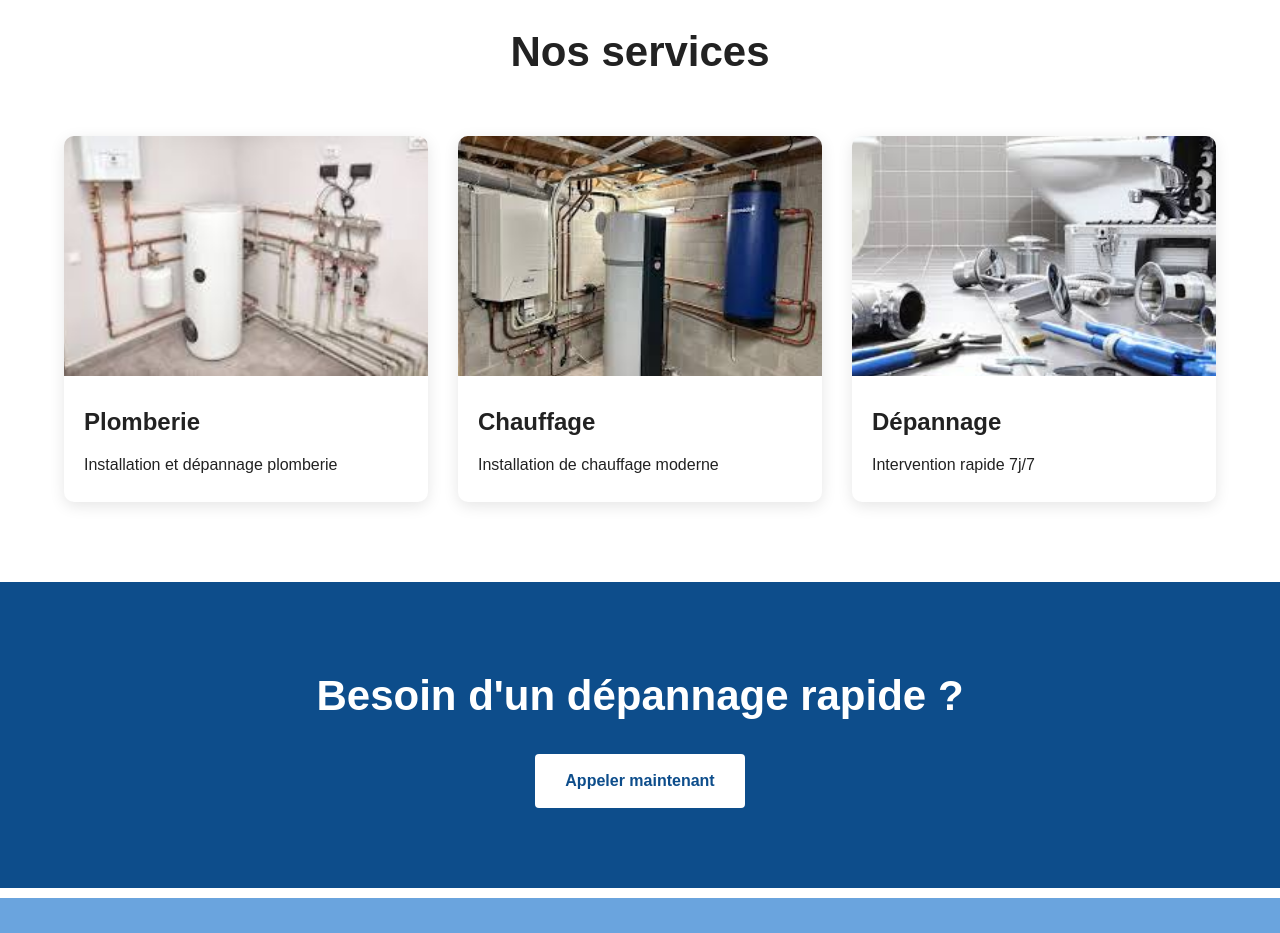
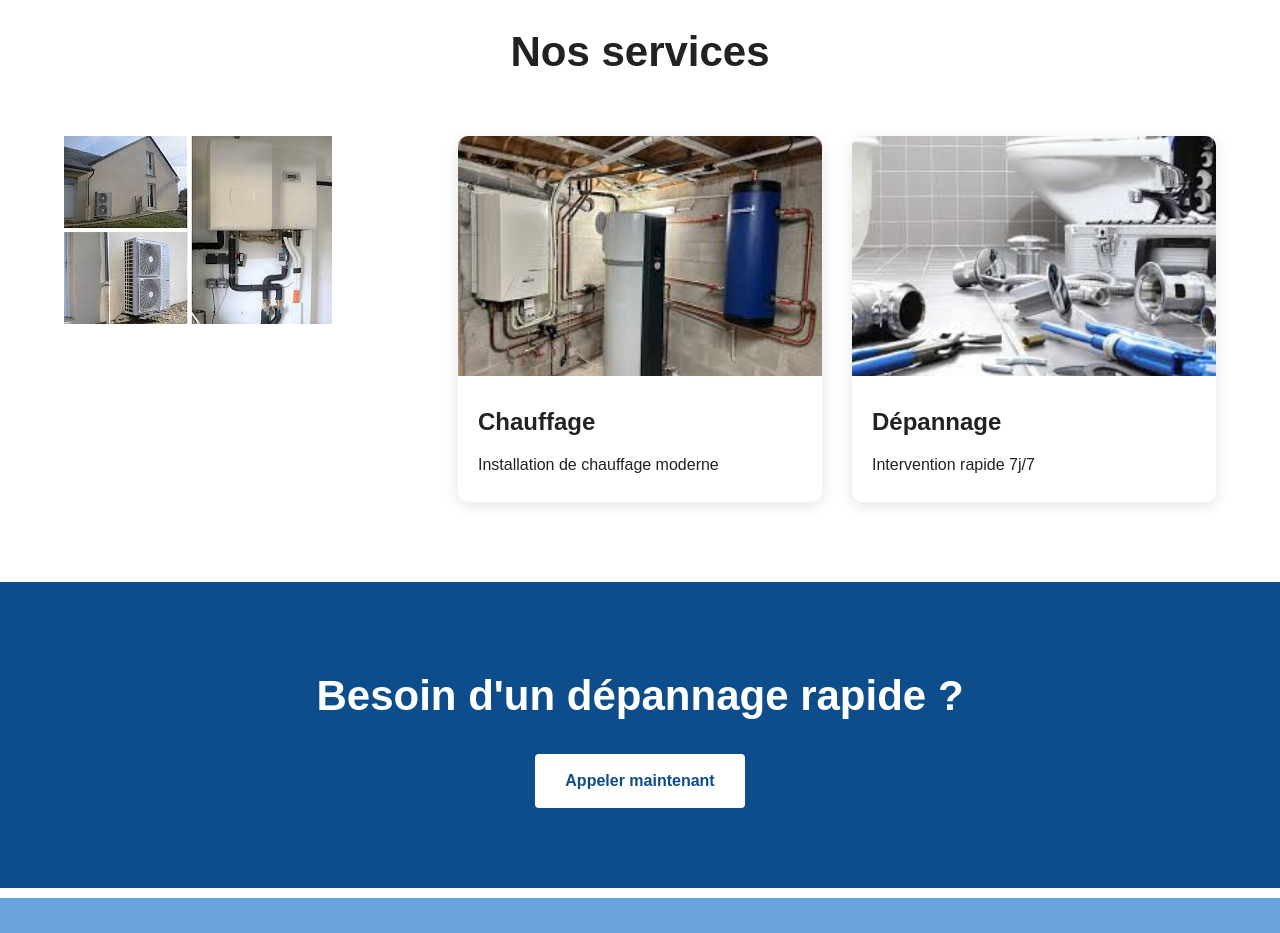
Before and after one commit to BrunoDUPUIS/soteras, a Vue app: page / in a window 1280 px wide. Shown: the part 820-1753 px from the top of the page. Built offline with nearby package versions, Linux system fonts and the light colour scheme.

Commit message:
height commit

```diff
--- a/src/pages/Home.vue
+++ b/src/pages/Home.vue
@@ -12,11 +12,7 @@ import CTA from '../components/CTA.vue'
       <h2>Nos services</h2>
 
       <div class="services-grid">
-        <ServiceCard
-          title="Plomberie"
-          description="Installation et dépannage plomberie"
-          image="./images/ecs.webp"
-        />
+        <img src="/images/pac.webp" />
 
         <ServiceCard
           title="Chauffage"
```
